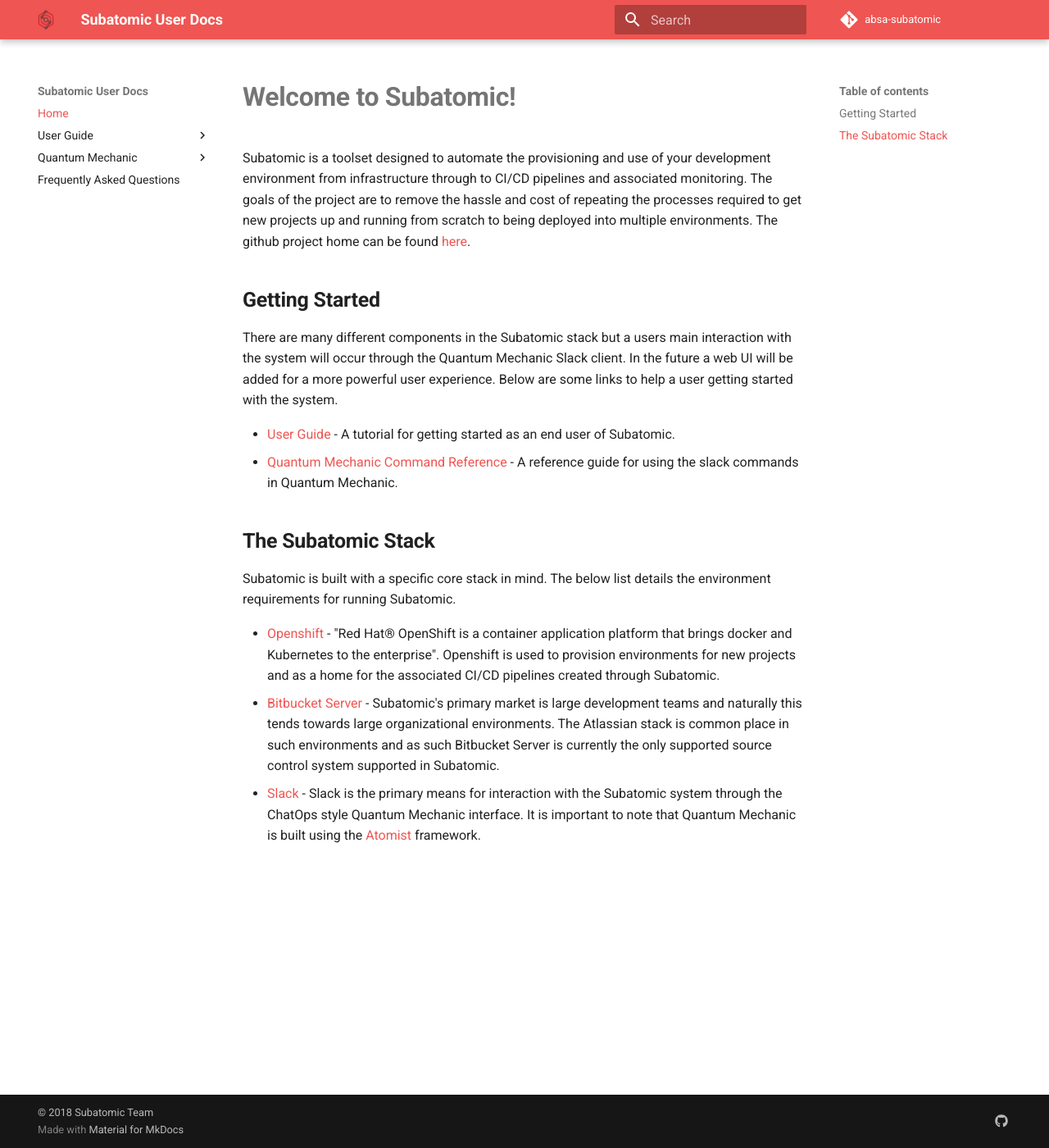
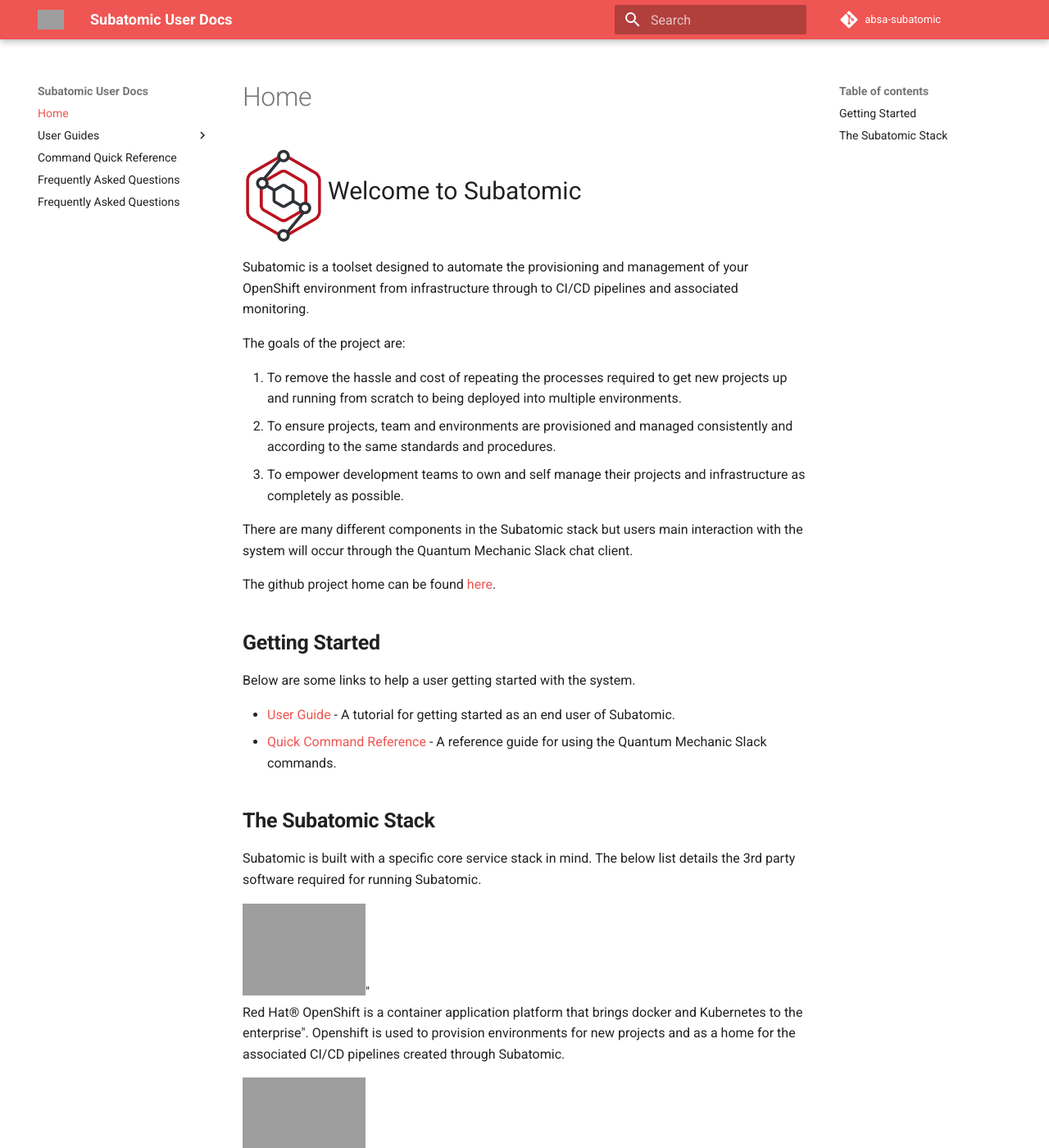
Before and after one commit to absa-subatomic-legacy/subatomic-documentation, an MkDocs documentation site: the page built from docs/index.md, in a window 1280 px wide and 1400 px high. Shown: the whole window at 82% size. Built offline with MkDocs 1.6.1 and Material for MkDocs 9.7.7, drawn with Linux system fonts in a browser that asks for light colours; comment, search, counter and statistics services are not loaded; some of the changed text lies outside the part shown; grey boxes are pictures that could not be loaded.

Commit message:
1. Updated links to non-user guide guide to use target=_blank so to open in new tab 2. Added new thumbnail logo to top banner 3. Added Subatomic logo to Home page near Welcome to Subatomic 4. Updated the goals of the project 5. Added images and descriptions for the subatomic stack swell as added Jenkins and Atomist. Updated copyright to 2019 6. Reviewed User Guide Overview and reformatted some paragraphs and sentences. 7. Reviewed User on boarding and reformatted some sentences and paragraphs 8. Added Select a Cloud step and image to Create a team guide 9. Added status image when requesting DevOps under Create a DevOps Environment. 10 Updated and finalised Command Quick reference page.

```diff
--- a/docs/index.md
+++ b/docs/index.md
@@ -1,16 +1,36 @@
-# **Welcome to Subatomic!**
+<div style="border: 0px solid red;">
+  <img style="vertical-align:middle;border: 0px solid red;" src="/images//subatomic-logo-colour.png" width="100px">
+  <span style="font-size:30px;;border: 0px solid red;">Welcome to Subatomic</span>
+</div>
 
-Subatomic is a toolset designed to automate the provisioning and use of your development environment from infrastructure through to CI/CD pipelines and associated monitoring. The goals of the project are to remove the hassle and cost of repeating the processes required to get new projects up and running from scratch to being deployed into multiple environments. The github project home can be found [here](https://github.com/absa-subatomic).
+Subatomic is a toolset designed to automate the provisioning and management of your OpenShift environment from infrastructure through to CI/CD pipelines and associated monitoring.
+
+The goals of the project are:
+
+1. To remove the hassle and cost of repeating the processes required to get new projects up and running from scratch to being deployed into multiple environments.
+2. To ensure projects, team and environments are provisioned and managed consistently and according to the same standards and procedures.
+2. To empower development teams to own and self manage their projects and infrastructure as completely as possible.
+
+There are many different components in the Subatomic stack but users main interaction with the system will occur through the Quantum Mechanic Slack chat client.
+
+The github project home can be found <a href="https://github.com/absa-subatomic"  target="_blank">here</a>.
 
 ## **Getting Started**
-There are many different components in the Subatomic stack but a users main interaction with the system will occur through the Quantum Mechanic Slack client. In the future a web UI will be added for a more powerful user experience. Below are some links to help a user getting started with the system.
+Below are some links to help a user getting started with the system.
 
 * [User Guide](user-guide/overview.md) - A tutorial for getting started as an end user of Subatomic.
-* [Quantum Mechanic Command Reference](quantum-mechanic/command-reference.md) - A reference guide for using the slack commands in Quantum Mechanic.
+* [Quick Command Reference](quantum-mechanic/command-reference.md) - A reference guide for using the Quantum Mechanic Slack commands.
 
 ## **The Subatomic Stack**
-Subatomic is built with a specific core stack in mind. The below list details the environment requirements for running Subatomic.
+Subatomic is built with a specific core service stack in mind. The below list details the 3rd party software required for running Subatomic.
 
-* [Openshift](https://www.openshift.com/) - "Red Hat® OpenShift is a container application platform that brings docker and Kubernetes to the enterprise". Openshift is used to provision environments for new projects and as a home for the associated CI/CD pipelines created through Subatomic.
-* [Bitbucket Server](https://www.atlassian.com/software/bitbucket/server) - Subatomic's primary market is large development teams and naturally this tends towards large organizational environments. The Atlassian stack is common place in such environments and as such Bitbucket Server is currently the only supported source control system supported in Subatomic.
-* [Slack](https://slack.com/) - Slack is the primary means for interaction with the Subatomic system through the ChatOps style Quantum Mechanic interface. It is important to note that Quantum Mechanic is built using the [Atomist](https://atomist.com/) framework.
+<a href="https://www.openshift.com" target="_blank"><img src="/images//openshift-logo-long.png" width="150px"></a>" <br/>Red Hat® OpenShift is a container application platform that brings docker and Kubernetes to the enterprise". Openshift is used to provision environments for new projects and as a home for the associated CI/CD pipelines created through Subatomic.
+
+
+<a href="https://www.atlassian.com/software/bitbucket/server" target="_blank"><img src="/images//bitbucket-logo.png" width="150px"></a> <br/> Bitbucket is a web-based version control repository hosting service owned by Atlassian, for source code and development projects that use either Mercurial or Git revision control systems.. Subatomic's primary market is large development teams and naturally this tends towards large organizational environments. The Atlassian stack is common place in such environments and as such Bitbucket Server is currently the only supported source control system supported in Subatomic.
+
+<a href="https://slack.com"  target="_blank"><img src="/images//slack-logo.png" width=130px"></a> <br/>Slack is a cloud-based set of proprietary team collaboration tools and services. Slack is the primary means for interaction with the Subatomic system through the ChatOps style Quantum Mechanic interface. It is important to note that Quantum Mechanic is built using the <a href="https://atomist.com/" target="_blank">Atomist</a> framework.
+
+<a href="https://www.atomist.com/"  target="_blank"><img src="/images//atomist-logo.png" width=145px"></a> <br/>Atomist lets you construct your delivery process in code – but not too much code. A service, a framework, and some libraries take care of the pieces that are common to every development organization. Atomist works atop your existing toolchain, adding functionality and smoothing your experience; then you’re free to improve it
+
+<a href="https://jenkins.io/"  target="_blank"><img src="/images//jenkins-logo.png" width=145px"></a> <br/>Jenkins is an open source automation server written in Java. Jenkins helps to automate the non-human part of the software development process, with continuous integration and facilitating technical aspects of continuous delivery.
--- a/mkdocs.yml
+++ b/mkdocs.yml
@@ -1,12 +1,12 @@
 site_name: Subatomic User Docs
 site_author: The Subatomic Team
 site_description: Subatomic
-copyright: '&copy; 2018 Subatomic Team'
+copyright: '&copy; 2019 Subatomic Team'
 
 # Configuration
 theme:
   name: material
-  logo: 'images/subatomic.svg'
+  logo: 'images/subatomic-white-grey_50.png'
   palette:
     primary: 'red'
     accent: 'red'
@@ -26,12 +26,12 @@
       link: https://github.com/absa-subatomic
 nav:
 - Home: index.md
-- User Guide:
-    - 'Overview': 'user-guide/overview.md'
-    - 'User Onboarding': 'user-guide/onboarding.md'
-    - 'Create a Team': 'user-guide/create-a-team.md'
-    - 'Create a Project': 'user-guide/create-a-project.md'
-    - 'Add an Application': 'user-guide/add-an-application.md'
-- Quantum Mechanic:
-    - 'Command Reference': 'quantum-mechanic/command-reference.md'
+- User Guides:
+    - '1. Overview': 'user-guide/overview.md'
+    - '2. User Onboarding': 'user-guide/onboarding.md'
+    - '3. Create a Team': 'user-guide/create-a-team.md'
+    - '4. Create a Project': 'user-guide/create-a-project.md'
+    - '5. Add an Application': 'user-guide/add-an-application.md'
+- Command Quick Reference: 'quantum-mechanic/command-reference.md'
 - Frequently Asked Questions: FAQ.md
+- Developer Docs: FAQ.md
```
Also changed, not shown: docs/user-guide/create-a-team.md (+26 -8 lines), docs/user-guide/onboarding.md (+3 -1 lines), docs/user-guide/overview.md (+5 -1 lines), README.md (line endings or trailing spaces), docs/images/atlassian-bitbucket-logo.png (deleted), docs/images/jenkins-logo.png.
